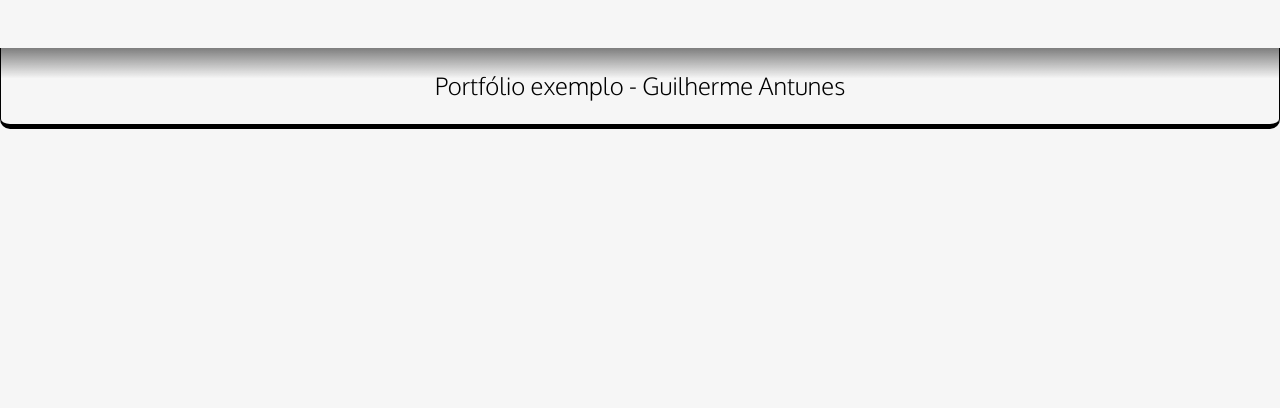
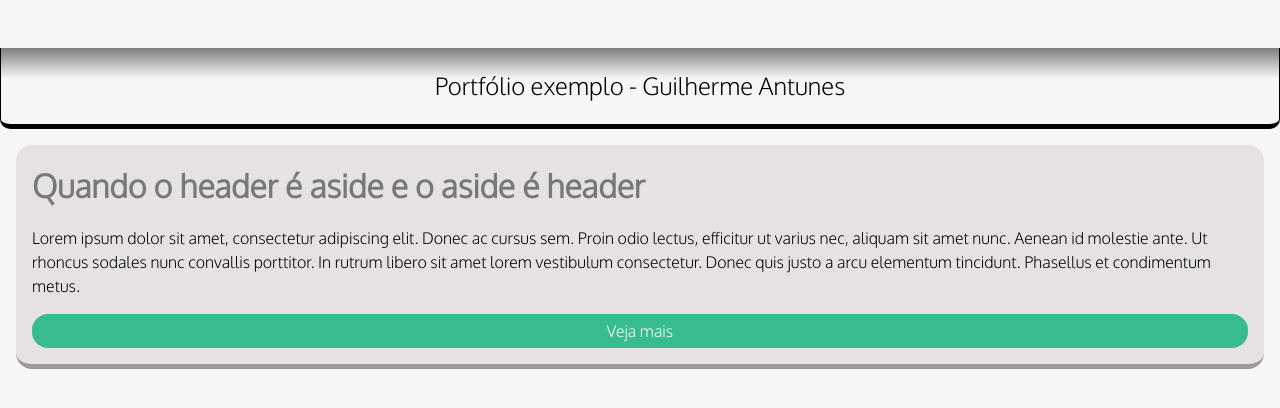
Before and after one commit to gui-s-antunes/strata-grid, a plain HTML site: page index.html in a window 1280 px wide. Shown: the part 216-624 px from the top of the page. Drawn offline with Linux system fonts and the light colour scheme.

Commit message:
iniciando section main

```diff
--- a/css/estilo.css
+++ b/css/estilo.css
@@ -2,6 +2,29 @@ body{
     font-family: 'Oxygen', sans-serif;
     margin: 0;
     background-color: #f6f6f6;
+}
+
+h1, h2, h3, h4, h5, h6{
+    color: #787878;
+}
+
+.botao{
+
+    padding: .5em;
+    border-radius: 1em;
+
+    text-decoration: none;
+    text-align: center;
+    font-weight: 200;
+
+    color: white;
+    background-color: rgb(57, 187, 144);
+
+    display: block;
+}
+
+.botao:hover{
+    background-color: rgb(74, 214, 167);
 }
 
 #container{
@@ -64,9 +87,23 @@ body{
     font-size: 1.5em;
 }
 
+.main{
+    padding: 1em;
+}
+
 .section{
-    height: 300vh;
+    background-color: #e7e2e2;
+    padding: .1em 1em 1em;
+    border-radius: 1em;
+
+    border-bottom: 5px solid #9b9999;;
 }
+
+.section p{
+    line-height: 1.5;
+}
+
+
 
 
 /*
--- a/index.html
+++ b/index.html
@@ -29,8 +29,13 @@
             <nav class="menu-fixado">
                 <p>Portfólio exemplo - Guilherme Antunes</p>
             </nav>
-            <div class="section">
 
+            <div class="main">
+                <div class="section">
+                    <h1>Quando o header é aside e o aside é header</h1>
+                    <p>Lorem ipsum dolor sit amet, consectetur adipiscing elit. Donec ac cursus sem. Proin odio lectus, efficitur ut varius nec, aliquam sit amet nunc. Aenean id molestie ante. Ut rhoncus sodales nunc convallis porttitor. In rutrum libero sit amet lorem vestibulum consectetur. Donec quis justo a arcu elementum tincidunt. Phasellus et condimentum metus.</p>
+                    <a href="#" class="botao">Veja mais</a>
+                </div>
             </div>
         </div>
     </body>
```
